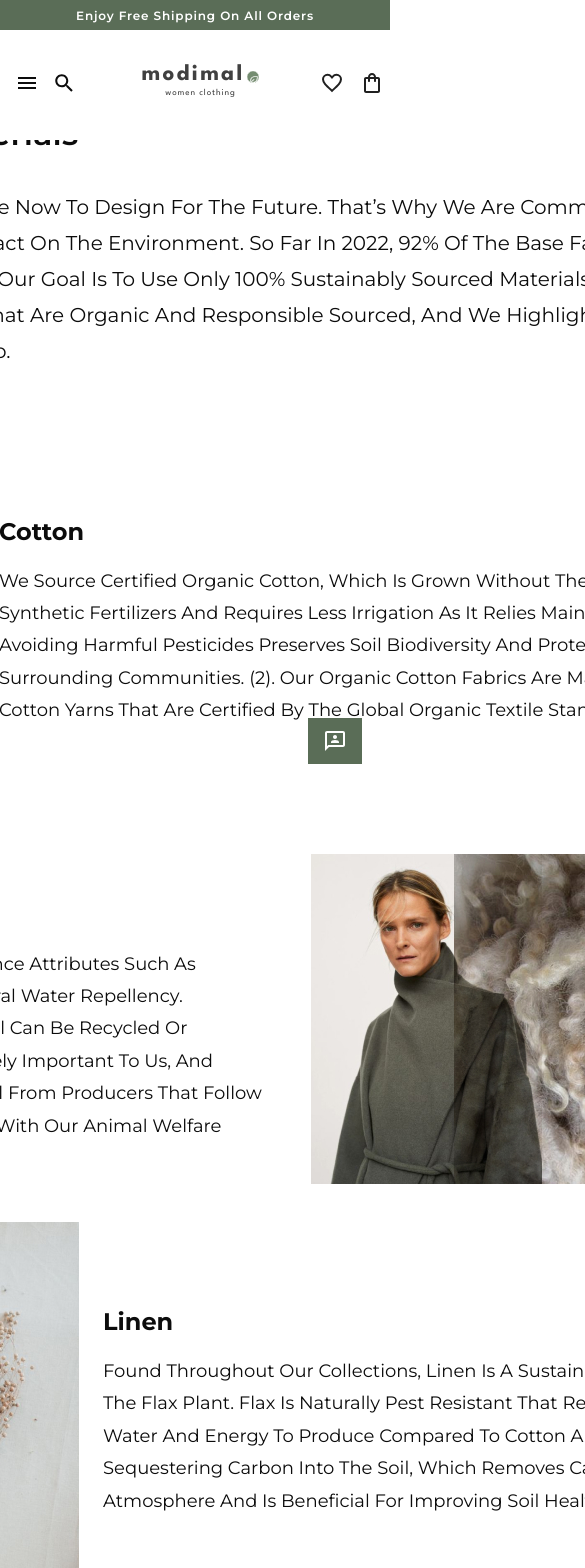
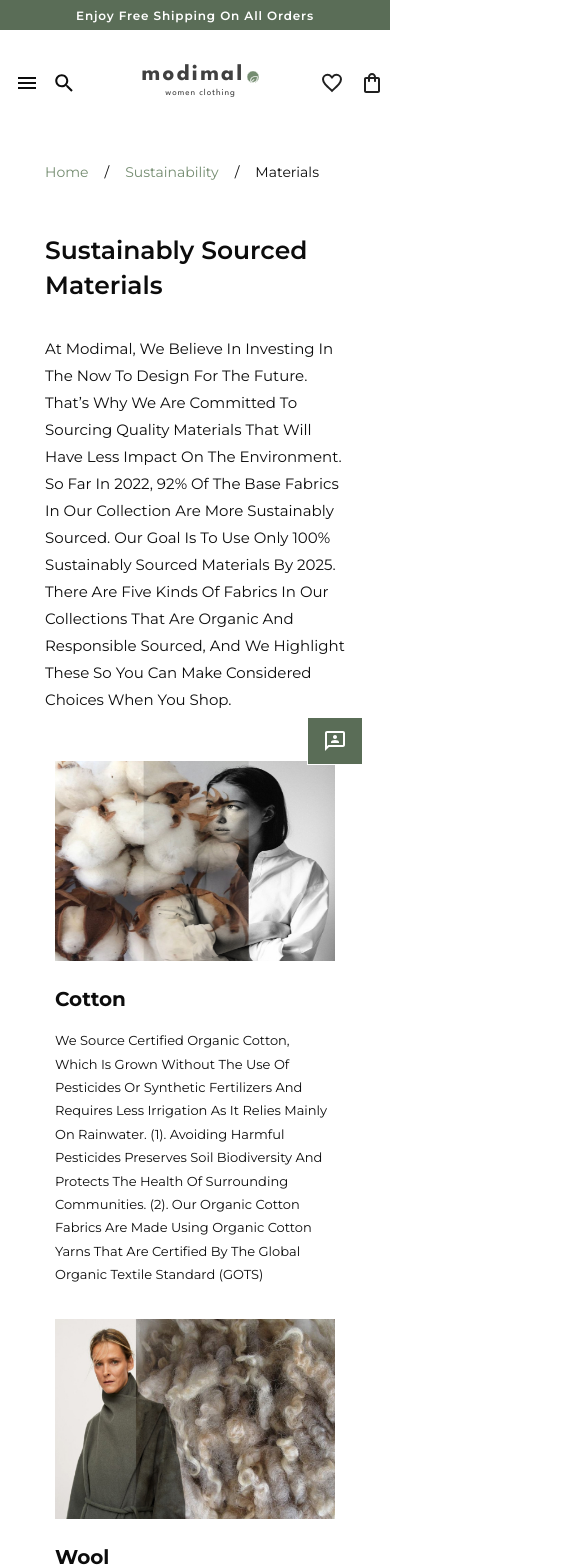
Before and after one commit to annabratseva/Modimal-React, a React (Vite) app: page /materials in a window 390 px wide. Shown: the top 1568 px of the page, 585 px wide, since content can reach past the window. Built offline with nearby package versions, Linux system fonts and the light colour scheme.

Commit message:
Did a full responsive design + added some animations

```diff
--- a/src/components/Footer/Footer.css
+++ b/src/components/Footer/Footer.css
@@ -1,4 +1,4 @@
-.footer{
+    .footer{
     width: 100%;
     display: flex;
     flex-direction: column;
@@ -206,6 +206,7 @@
     right: 7%;
     top: 85%;
     cursor: pointer;
+    transition: .3s ease-in-out;
 }
 
 .footer__icon{
@@ -213,8 +214,12 @@
     transition: .3s ease-in-out;
 }
 
-.footer__icon{
+.footer__icon:hover{
     transform: translateY(-5px);
+}
+
+.footer__comment:hover{
+    transform: scale(1.1);
 }
 
 @media screen and (max-width: 1300px) {
--- a/src/components/Header/Header.css
+++ b/src/components/Header/Header.css
@@ -78,6 +78,12 @@
     flex-direction: column;
     gap: 8px;
     width: 184px;
+    transition: .3s ease-in-out;
+    cursor: pointer;
+}
+
+.header__logo:hover{
+    transform: scale(1.1);
 }
 
 .header__nav{
--- a/src/pages/MaterialsPage/Materials.css
+++ b/src/pages/MaterialsPage/Materials.css
@@ -92,3 +92,112 @@
 .materials__span{
     color: var(--primary);
 }
+
+@media screen and (max-width: 1350px) {
+    .materials__main-text{
+        width: 1000px;
+    }
+
+    .materials__card-cont{
+        width: 1000px;
+    }
+
+    .materials__cards{
+        gap: 32px;
+        width: 1000px;
+    }
+}
+
+@media screen and (max-width: 1250px) {
+    .materials{
+        padding: 160px 0 48px 0;
+    }
+}
+
+@media screen and (max-width: 1080px) {
+    .materials__main-text{
+        width: 800px;
+    }
+
+    .materials__card-cont{
+        width: 600px;
+        flex-direction: column;
+        height: auto;
+    }
+
+    .materials__card-text{
+        width: 500px;
+    }
+
+    .materials__cards{
+        gap: 32px;
+        width: 800px;
+        height: auto;
+    }
+
+    .materials__pic, .materials__pic2, .materials__pic3, .materials__pic4{
+        width: 480px;
+        height: 380px;
+    }
+}
+
+@media screen and (max-width: 880px) {
+    .materials__main-text, .materials__cards{
+        width: 600px;
+    }
+
+    .materials__pic, .materials__pic2, .materials__pic3, .materials__pic4{
+        width: 380px;
+        height: 300px;
+    }
+
+    .materials__card-cont, .materials__card-text{
+        width: 400px;
+    }
+
+}
+
+
+@media screen and (max-width: 680px) {
+    .materials__main-text, .materials__cards{
+        width: 400px;
+    }
+
+    .materials__pic, .materials__pic2, .materials__pic3, .materials__pic4{
+        width: 380px;
+        height: 300px;
+    }
+
+    .materials__card-cont, .materials__card-text{
+        width: 400px;
+    }
+
+    .materials__main-text{
+        height: auto;
+    }
+
+}
+
+@media screen and (max-width: 480px) {
+    .materials__main-text, .materials__cards{
+        width: 300px;
+    }
+
+    .materials__pic, .materials__pic2, .materials__pic3, .materials__pic4{
+        width: 280px;
+        height: 200px;
+    }
+
+    .materials__card-cont, .materials__card-text{
+        width: 280px;
+    }
+
+    .materials__main-text{
+        height: auto;
+    }
+
+    .materials__card-text{
+        height: auto;
+    }
+
+}
--- a/src/pages/SustainabilityPage/SustainabilityPage.css
+++ b/src/pages/SustainabilityPage/SustainabilityPage.css
@@ -203,3 +203,249 @@
 .sustain-page__subtitle--sized2{
     margin-top: 24px;
 }
+
+.sustain-page__people-mobile{
+    display: none;
+
+    width: 320px;
+    height: 649px;
+
+}
+
+@media screen and (max-width: 1350px) {
+    .sustain-page__white-title{
+        font-size: 30px;
+    }
+
+    .sustain-page__main-text, .sustain-page__inner-cards,
+    .sustain-page__subtitle--sized,
+    .sustain-page__cards, .sustain-page__img-cards, .sustain-page__img-first{
+        width: 1000px;
+    }
+
+    .sustain-page__subtitle{
+        font-size: 18px;
+    }
+
+    .sustain-page__title{
+        font-size: 30px;
+    }
+
+    .sustain-page__subtitle--smaller{
+        font-size: 15px;
+    }
+
+    .sustain-page__title--card{
+        font-size: 20px;
+    }
+
+    .sustain-page__title--smaller{
+        font-size: 25px;
+    }
+
+    .sustain-page__card, .sustain-page__first-row{
+        width: 380px;
+    }
+
+    .sustain-page__cards{
+        gap: 24px;
+    }
+
+    .sustain-page__img-cont-small, .sustain-page__card-pic, .sustain-page__green-btn{
+        width: 500px;
+    }
+
+    .sustain-page__img-first{
+        height: 800px;
+    }
+
+    .sustain-page__img-cont-small{
+        height: 500px;
+    }
+
+    .sustain-page__img-cards{
+        height: 1600px;
+    }
+
+    .sustain-page__people, .sustain-page__people-title, .sustain-page__people-img{
+        width: 1000px;
+    }
+
+
+}
+
+@media screen and (max-width: 1250px) {
+    .sustain-page{
+        padding: 160px 0 48px 0;
+    }
+}
+
+@media screen and (max-width: 1080px) {
+    .sustain-page__main-text, .sustain-page__inner-cards,
+    .sustain-page__subtitle--sized,
+    .sustain-page__cards, .sustain-page__img-cards, .sustain-page__img-first{
+        width: 800px;
+    }
+
+    .sustain-page__people, .sustain-page__people-title, .sustain-page__people-img{
+        width: 800px;
+    }
+
+    .sustain-page__white-title{
+        font-size: 25px;
+    }
+
+    .sustain-page__img-cont-small, .sustain-page__card-pic, .sustain-page__green-btn{
+        width: 400px;
+    }
+
+    .sustain-page__img-cards{
+        height: 1380px;
+    }
+
+    .sustain-page__img-first , .sustain-page__img-cont-big{
+        height: 700px;
+    }
+}
+
+@media screen and (max-width: 880px) {
+
+    .sustain-page__main-text, .sustain-page__inner-cards,
+    .sustain-page__subtitle--sized,
+    .sustain-page__cards, .sustain-page__img-cards, .sustain-page__img-first{
+        width: 600px;
+    }
+
+    .sustain-page__people, .sustain-page__people-title, .sustain-page__people-img{
+        width: 600px;
+    }
+
+    .sustain-page__main-img{
+        height: 600px;
+    }
+
+    .sustain-page__white-title{
+        font-size: 20px;
+    }
+
+    .sustain-page__title{
+        font-size: 25px;
+    }
+
+    .sustain-page__subtitle{
+        font-size: 15px
+    }
+
+    .sustain-page__title--smaller{
+        font-size: 20px;
+    }
+
+    .sustain-page__title--card{
+        font-size: 15px;
+    }
+
+    .sustain-page__subtitle--smaller{
+        font-size: 13px;
+    }
+
+    .sustain-page__inner-cards{
+        flex-direction: column;
+        justify-content: start;
+        align-items: start;
+        height: auto;
+        gap: 32px;
+    }
+
+    .sustain-page__cards{
+        height: auto;
+    }
+
+    .sustain-page__first-row{
+        height: auto;
+    }
+
+    .sustain-page__img-first{
+        height: 460px
+    }
+
+    .sustain-page__img-cont-big, .sustain-page__img-cont-small{
+        height: 430px;
+        width: fit-content;
+    }
+
+    .sustain-page__img-cards{
+        height: auto;
+    }
+
+    .sustain-page__card-pic{
+        height: 350px;
+        width: 280px;
+    }
+
+    .sustain-page__green-btn{
+        width: 280px;
+    }
+
+
+}
+
+@media screen and (max-width: 680px) {
+    .sustain-page__main-img{
+        height: 480px;
+    }
+
+    .sustain-page__main-text, .sustain-page__inner-cards,
+    .sustain-page__subtitle--sized,
+    .sustain-page__cards, .sustain-page__img-cards, .sustain-page__img-first{
+        width: 400px;
+    }
+
+    .sustain-page__people, .sustain-page__people-title, .sustain-page__people-img{
+        width: 400px;
+    }
+
+    .sustain-page__people-img{
+        display: none;
+    }
+
+    .sustain-page__people-mobile{
+        display: flex;
+        width: 400px;
+        height: 740px;
+    }
+
+    .sustain-page__img-cards{
+        gap: 16px;
+    }
+
+    .sustain-page__img-cards, .sustain-page__img-first{
+        flex-direction: column;
+        height: auto;
+    }
+}
+
+@media screen and (max-width: 480px) {
+    .sustain-page__white-title{
+        font-size: 17px;
+    }
+
+    .sustain-page__main-img{
+        padding-bottom: 50px;
+    }
+
+    .sustain-page__main-text, .sustain-page__inner-cards,
+    .sustain-page__subtitle--sized,
+    .sustain-page__cards, .sustain-page__img-cards, .sustain-page__img-first{
+        width: 300px;
+    }
+
+    .sustain-page__people, .sustain-page__people-title, .sustain-page__people-img, .sustain-page__green-btn, .sustain-page__card-pic, .sustain-page__card, .sustain-page__first-row{
+        width: 300px;
+    }
+
+    .sustain-page__people-mobile{
+
+        width: 300px;
+        height: 770px;
+    }
+}
--- a/src/pages/SustainabilityPage/SustainabilityPage.jsx
+++ b/src/pages/SustainabilityPage/SustainabilityPage.jsx
@@ -8,6 +8,8 @@ import SustainPicCard3 from "../../assets/images/sustainPage4.jpg"
 import SustainPicCard4 from "../../assets/images/sustainPage5.jpg"
 import SustainLast from "../../assets/images/sustainPage6.jpg"
 import GreenSustain from "../../shared/ui/buttons/GreenSustain"
+
+import SustainMobileBanner from "../../assets/images/sustainMobileBanner.jpg"
 
 const SustainPage = () => {
     return (
@@ -91,6 +93,8 @@ const SustainPage = () => {
 
                 <img src={SustainLast} alt="sustain banner" className="sustain-page__people-img" />
 
+                <img src={SustainMobileBanner} alt="sustain mobile" className="sustain-page__people-mobile" />
+
                 <GreenSustain text={"Our Suppliers"} />
             </div>
 
--- a/src/shared/ui/linkTitles/linkTitles.css
+++ b/src/shared/ui/linkTitles/linkTitles.css
@@ -26,3 +26,42 @@
 .green-text-link{
     color: var(--primary);
 }
+
+@media screen and (max-width: 1350px) {
+    .link-text__titles{
+        width: 1000px;
+    }
+}
+
+@media screen and (max-width: 1080px){
+    .link-text__titles{
+        width: 800px;
+    }
+}
+
+@media screen and (max-width: 880px) {
+    .link-text__titles{
+        width: 600px;
+    }
+
+    .link-text__subtitle{
+        font-size: 16px;
+    }
+}
+
+@media screen and (max-width: 680px) {
+    .link-text__titles{
+        width: 400px;
+    }
+
+    .link-text__subtitle{
+        font-size: 14px;
+    }
+}
+
+
+@media screen and (max-width: 480px) {
+    .link-text__titles{
+        width: 300px;
+    }
+}
```
Also changed, not shown: src/assets/images/sustainMobileBanner.jpg (added).
